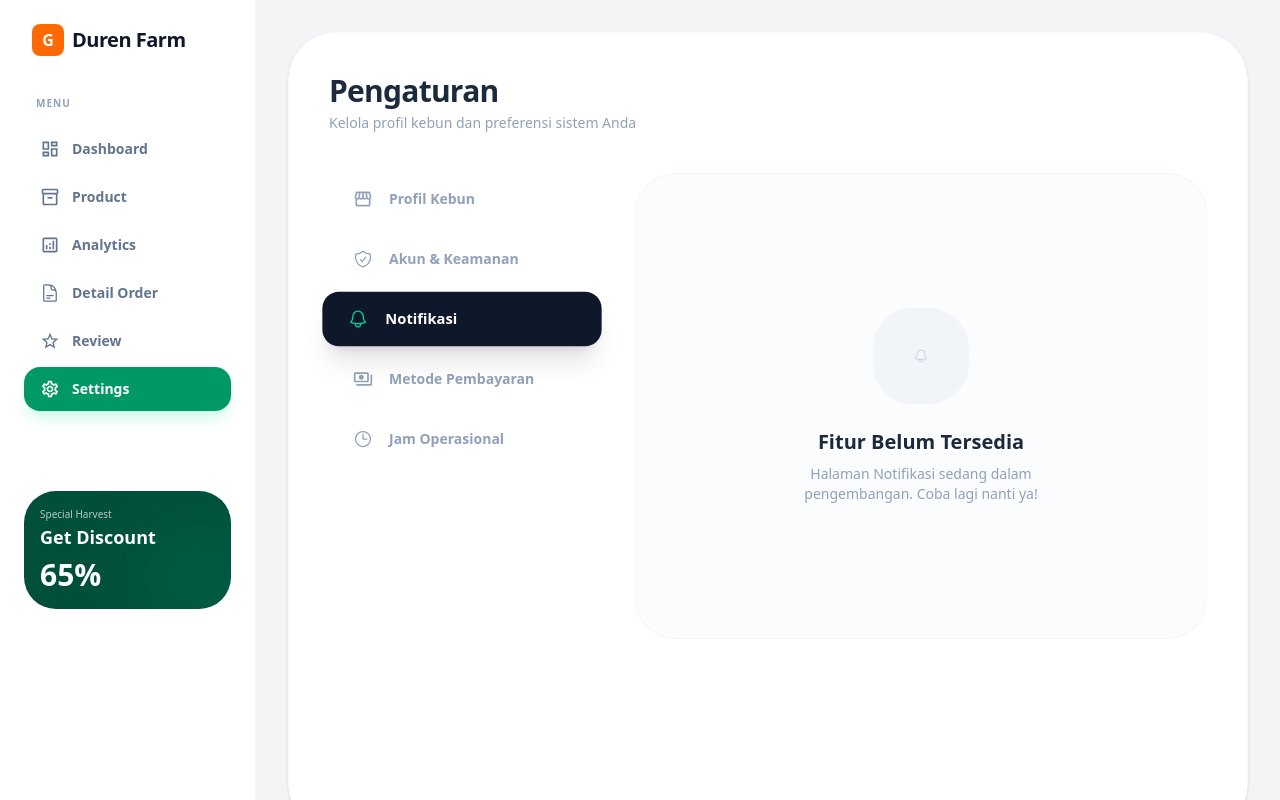
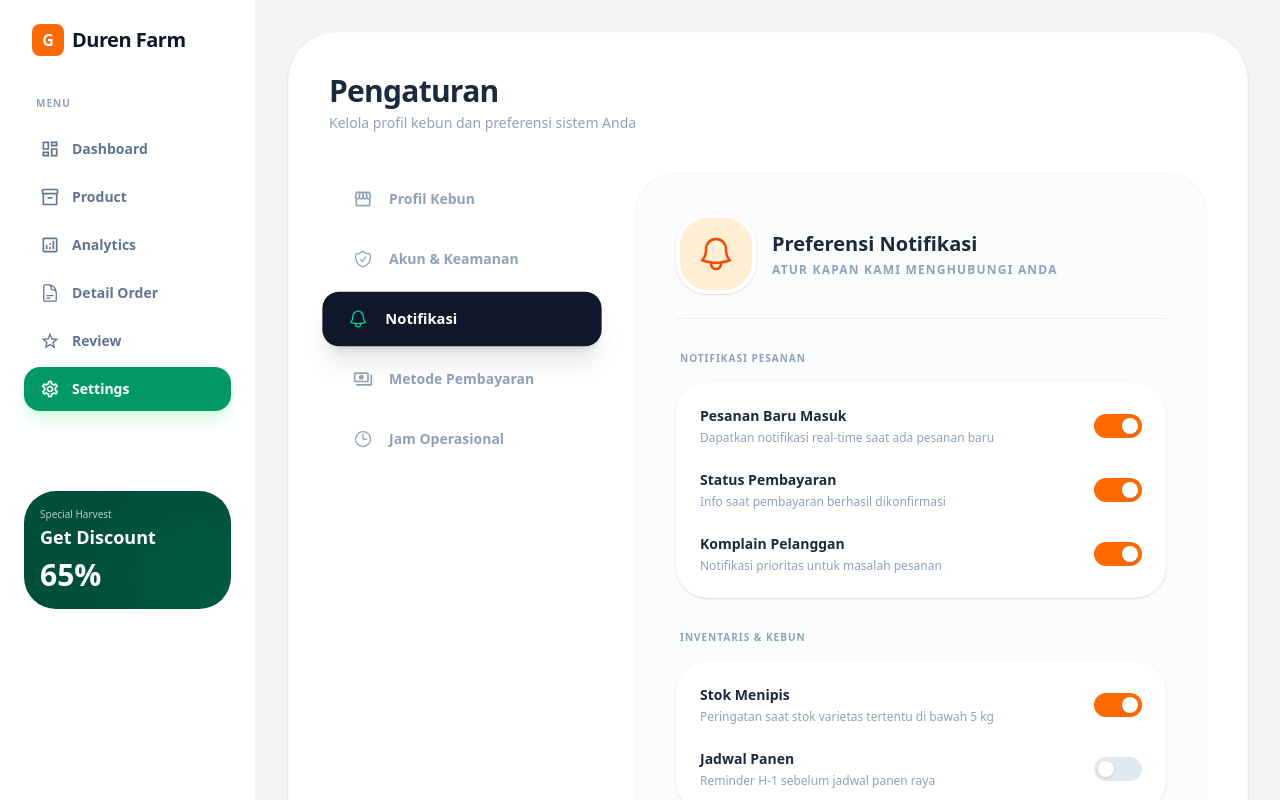
Before and after one commit to agrz4/duren-farm, a React (Vite) app: page /settings in a window 1280 px wide. Both pictures are taken after a click on the button "Notifikasi". Shown: the top 800 px of the page. Built offline with nearby package versions, Linux system fonts and the light colour scheme.

Commit message:
feat(settings): add notification page

```diff
--- a/src/pages/SettingsPage.tsx
+++ b/src/pages/SettingsPage.tsx
@@ -188,6 +188,71 @@ const SettingsPage: React.FC = () => {
                         </div>
                     </div>
                 );
+            case 'Notifikasi':
+                return (
+                    <div className="space-y-8 animate-in fade-in slide-in-from-bottom-4 duration-500">
+                        {/* Header Section */}
+                        <div className="flex items-center gap-4 pb-6 border-b border-slate-200/60">
+                            <div className="w-20 h-20 bg-orange-100 rounded-[2rem] flex items-center justify-center text-orange-600 border-4 border-white shadow-sm">
+                                <HiOutlineBell size={40} />
+                            </div>
+                            <div>
+                                <h4 className="text-xl font-black text-slate-800">Preferensi Notifikasi</h4>
+                                <p className="text-xs text-slate-400 font-bold uppercase tracking-widest mt-1">Atur kapan kami menghubungi Anda</p>
+                            </div>
+                        </div>
+
+                        {/* Order Alerts */}
+                        <div className="space-y-4">
+                            <p className="text-[10px] font-black text-slate-400 uppercase tracking-widest ml-1">Notifikasi Pesanan</p>
+                            <div className="bg-white rounded-[2rem] p-6 shadow-sm space-y-6">
+                                {[
+                                    { title: "Pesanan Baru Masuk", desc: "Dapatkan notifikasi real-time saat ada pesanan baru", active: true },
+                                    { title: "Status Pembayaran", desc: "Info saat pembayaran berhasil dikonfirmasi", active: true },
+                                    { title: "Komplain Pelanggan", desc: "Notifikasi prioritas untuk masalah pesanan", active: true }
+                                ].map((item, idx) => (
+                                    <div key={idx} className="flex items-center justify-between">
+                                        <div className="pr-4">
+                                            <p className="font-bold text-slate-800 text-sm">{item.title}</p>
+                                            <p className="text-xs text-slate-400 mt-1">{item.desc}</p>
+                                        </div>
+                                        <div className={`w-12 h-6 rounded-full relative cursor-pointer transition-colors ${item.active ? 'bg-orange-500' : 'bg-slate-200'}`}>
+                                            <div className={`absolute top-1 w-4 h-4 bg-white rounded-full shadow-sm transition-all ${item.active ? 'right-1' : 'left-1'}`}></div>
+                                        </div>
+                                    </div>
+                                ))}
+                            </div>
+                        </div>
+
+                        {/* Inventory Alerts */}
+                        <div className="space-y-4">
+                            <p className="text-[10px] font-black text-slate-400 uppercase tracking-widest ml-1">Inventaris & Kebun</p>
+                            <div className="bg-white rounded-[2rem] p-6 shadow-sm space-y-6">
+                                {[
+                                    { title: "Stok Menipis", desc: "Peringatan saat stok varietas tertentu di bawah 5 kg", active: true },
+                                    { title: "Jadwal Panen", desc: "Reminder H-1 sebelum jadwal panen raya", active: false }
+                                ].map((item, idx) => (
+                                    <div key={idx} className="flex items-center justify-between">
+                                        <div className="pr-4">
+                                            <p className="font-bold text-slate-800 text-sm">{item.title}</p>
+                                            <p className="text-xs text-slate-400 mt-1">{item.desc}</p>
+                                        </div>
+                                        <div className={`w-12 h-6 rounded-full relative cursor-pointer transition-colors ${item.active ? 'bg-orange-500' : 'bg-slate-200'}`}>
+                                            <div className={`absolute top-1 w-4 h-4 bg-white rounded-full shadow-sm transition-all ${item.active ? 'right-1' : 'left-1'}`}></div>
+                                        </div>
+                                    </div>
+                                ))}
+                            </div>
+                        </div>
+
+                        {/* Action Buttons */}
+                        <div className="flex gap-4 pt-6 border-t border-slate-200/60">
+                            <button className="flex-1 bg-slate-900 text-white py-4 rounded-2xl font-black text-xs uppercase tracking-widest hover:bg-slate-800 transition-all shadow-xl hover:shadow-2xl hover:-translate-y-1">
+                                Simpan Preferensi
+                            </button>
+                        </div>
+                    </div>
+                );
             default:
                 return (
                     <div className="flex flex-col items-center justify-center h-96 text-center animate-in fade-in zoom-in duration-500">
```
